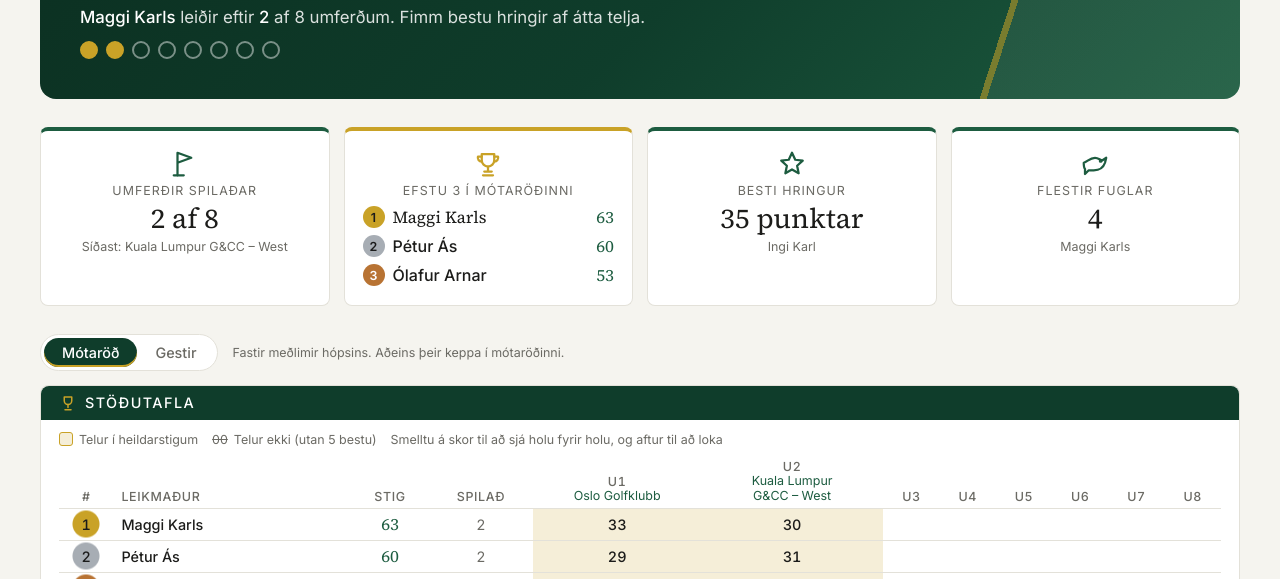
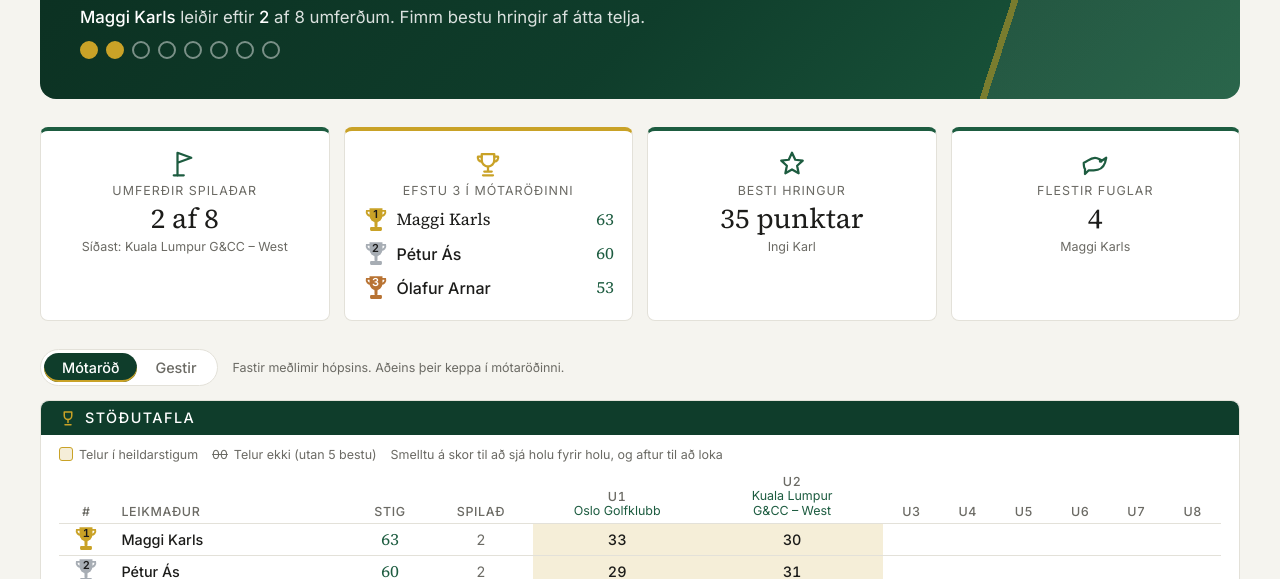
Before and after one commit to Olafurf/Bonkerinn-haust-2026, a plain HTML site: page index.html in a window 1280 px wide. Shown: the part 221-800 px from the top of the page. Drawn offline with nearby package versions, Linux system fonts and the light colour scheme.

Commit message:
Gull-, silfur- og bronsbikarar fyrir efstu 3 sætin
Co-Authored-By: Claude Opus 5.5 <noreply@anthropic.com>
Claude-Session: https://claude.ai/code/session_01V1sFi1VVm7xzyo644boQ3A

```diff
--- a/index.html
+++ b/index.html
@@ -103,10 +103,6 @@ html,body{margin:0;background:var(--color-bg);color:var(--color-fg);font-family:
 .gh .tile.gold svg{color:var(--gh-gold)}
 .gh .podium{list-style:none;margin:var(--cds-gap-sm) 0 0;padding:0;display:flex;flex-direction:column;gap:6px;text-align:left}
 .gh .podium li{display:flex;align-items:center;gap:var(--cds-gap-sm)}
-.gh .podium .pm{flex:none;width:22px;height:22px;border-radius:50%;display:inline-flex;align-items:center;justify-content:center;font-size:var(--cds-font-size-caption);font-weight:600;color:#1b1b1b}
-.gh .podium .pm.m1{background:var(--gh-gold)}
-.gh .podium .pm.m2{background:var(--gh-silver)}
-.gh .podium .pm.m3{background:var(--gh-bronze);color:#fff}
 .gh .podium .pn{flex:1;min-width:0;overflow:hidden;text-overflow:ellipsis;white-space:nowrap;font-weight:var(--cds-font-weight-medium)}
 .gh .podium li:first-child .pn{font-family:var(--font-anthropic-serif);font-weight:400;font-size:var(--cds-font-size-heading)}
 .gh .podium .pp{font-family:var(--font-anthropic-serif);font-variant-numeric:tabular-nums;color:var(--gh-green-2);font-size:var(--cds-font-size-heading)}
@@ -136,14 +132,16 @@ html,body{margin:0;background:var(--color-bg);color:var(--color-fg);font-family:
 .gh td.dim{color:var(--color-fg-muted)}
 .gh td.tot{font-family:var(--font-anthropic-serif);font-size:var(--cds-font-size-heading);color:var(--gh-green-2)}
 .gh td.rank{width:2.4rem}
-.gh td.rank.m1,.gh td.rank.m2,.gh td.rank.m3{color:#1b1b1b;font-weight:var(--cds-font-weight-medium);
-  background-clip:content-box;border-radius:50%}
-.gh td.rank.m1{background:radial-gradient(circle,var(--gh-gold) 0 13px,transparent 14px)}
-.gh td.rank.m2{background:radial-gradient(circle,var(--gh-silver) 0 13px,transparent 14px)}
-.gh td.rank.m3{background:radial-gradient(circle,var(--gh-bronze) 0 13px,transparent 14px);color:#fff}
-.gh tbody tr:hover td.rank.m1{background:radial-gradient(circle,var(--gh-gold) 0 13px,transparent 14px)}
-.gh tbody tr:hover td.rank.m2{background:radial-gradient(circle,var(--gh-silver) 0 13px,transparent 14px)}
-.gh tbody tr:hover td.rank.m3{background:radial-gradient(circle,var(--gh-bronze) 0 13px,transparent 14px)}
+.gh .tro{position:relative;display:inline-flex;width:26px;height:28px;vertical-align:middle}
+.gh .tro svg,.gh .tile.gold .tro svg{width:100%;height:100%;display:block;overflow:visible;margin:0;color:inherit}
+.gh .tro .cup{fill:currentColor}
+.gh .tro .hd{fill:none;stroke:currentColor;stroke-width:1.8;stroke-linecap:round}
+.gh .tro .n{position:absolute;left:0;right:0;top:3px;text-align:center;font-size:11px;font-weight:700;line-height:1;color:#1b1b1b;font-family:var(--font-anthropic-sans)}
+.gh .tro.m1{color:var(--gh-gold)}
+.gh .tro.m2{color:var(--gh-silver)}
+.gh .tro.m3{color:var(--gh-bronze)}
+.gh .tro.m3 .n{color:#fff}
+.gh td.rank .tro{margin:-4px 0}
 .gh td.rd.cnt{background:var(--gh-gold-soft);font-weight:var(--cds-font-weight-medium)}
 .gh td.rd.drop{color:var(--color-fg-muted);text-decoration:line-through}
 .gh td.sc{font-weight:var(--cds-font-weight-medium)}
@@ -589,13 +587,24 @@ const textDraw = (name, id, field) => dash.draw(name, (el) => {
   el.textContent = String(g.data[0][field]);
 });
 textDraw('leader', 'lykiltolur', 'leidtogi');
+// Gold / silver / bronze trophy with the place number on the cup
+const ghTrophy = (n) => {
+  const s = document.createElement('span');
+  s.className = 'tro m' + n;
+  s.title = n + '. sæti';
+  s.innerHTML = '<svg viewBox="0 0 24 26" aria-hidden="true"><path class="hd" d="M6.5 4.5H3.5a3.5 3.5 0 0 0 4 4.5M17.5 4.5h3a3.5 3.5 0 0 1-4 4.5"/><path class="cup" d="M6 2h12v7a6 6 0 0 1-12 0z"/><rect class="cup" x="10.6" y="14.5" width="2.8" height="5" rx="0.6"/><rect class="cup" x="6.5" y="19.5" width="11" height="3.6" rx="1"/></svg>';
+  const num = document.createElement('span'); num.className = 'n'; num.textContent = n;
+  s.append(num);
+  return s;
+};
+
 dash.draw('top3', (ol) => {
   ol.replaceChildren();
   const g = dash.data('stada');
   if (g.status !== 'ok') return;
   for (const r of g.data.filter((x) => !x.gestur && x.saeti <= 3).slice(0, 3)) {
     const li = document.createElement('li');
-    const m = document.createElement('span'); m.className = 'pm m' + r.saeti; m.textContent = r.saeti;
+    const m = ghTrophy(r.saeti);
     const n = document.createElement('span'); n.className = 'pn'; n.textContent = r.leikmadur;
     const p = document.createElement('span'); p.className = 'pp'; p.textContent = r.samtals;
     li.append(m, n, p);
@@ -725,6 +734,7 @@ const tableDraw = (name, id, cols, opt = {}) => dash.draw(name, (tb) => {
       td.textContent = c.fmt ? c.fmt(v) : (v == null ? '' : String(v));
       const cls = typeof c.cls === 'function' ? c.cls(r) : c.cls;
       if (cls) td.className = cls;
+      if (c.f === 'saeti' && v >= 1 && v <= 3) td.replaceChildren(ghTrophy(v));
       tr.append(td);
     }
     tb.append(tr);
```
